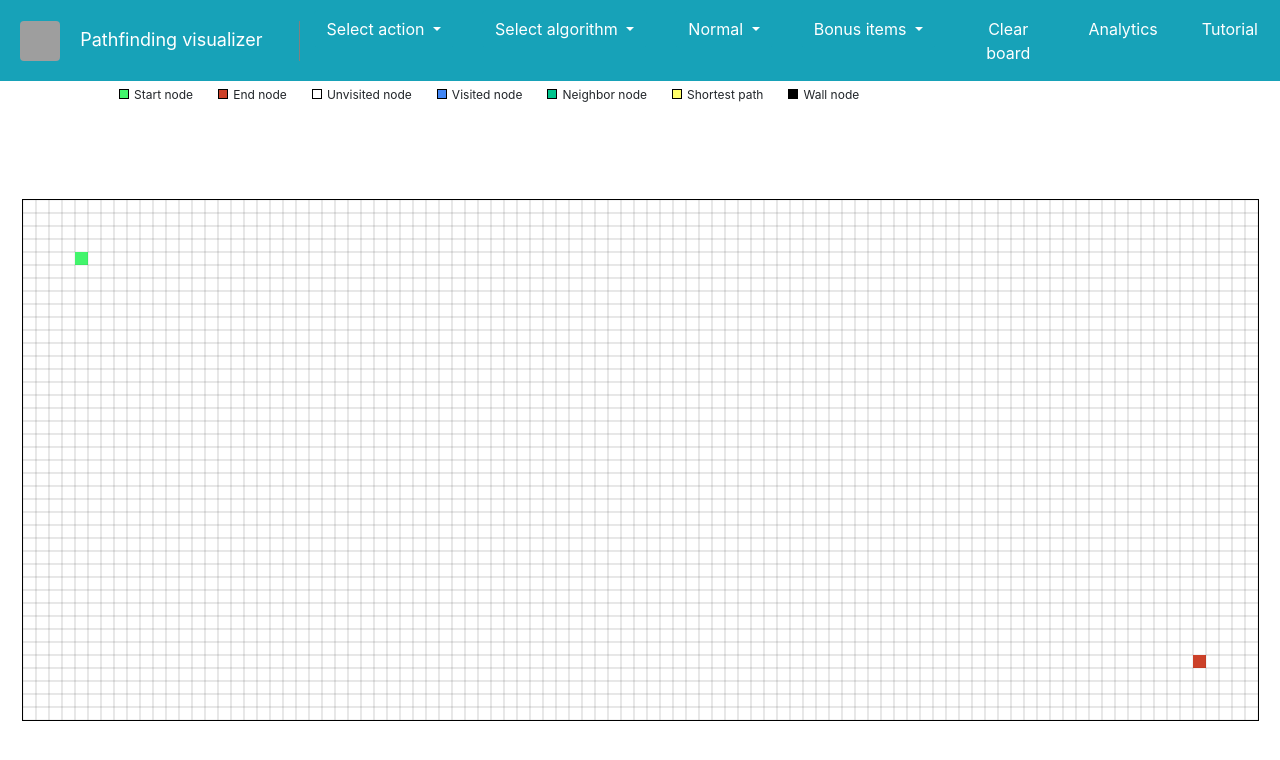
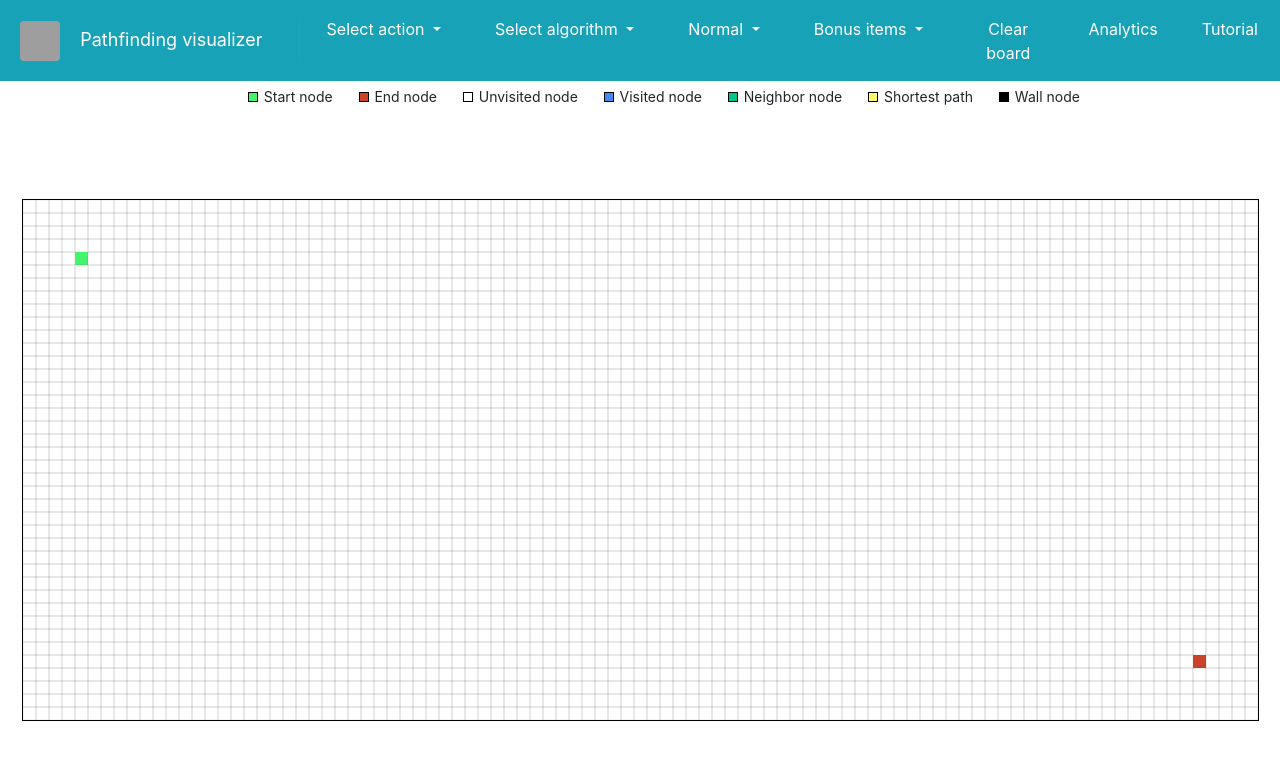
Before and after one commit to ajdinpasic/Pathfinding-visualizer, an Angular app in the folder angular-spa/: page / in a window 1280 px wide. Shown: the top 760 px of the page. Built offline with nearby package versions, Linux system fonts and the light colour scheme; grey boxes are pictures that could not be loaded.

Commit message:
font-size changed

```diff
--- a/angular-spa/src/app/components/grid-menu/grid-menu.component.css
+++ b/angular-spa/src/app/components/grid-menu/grid-menu.component.css
@@ -131,7 +131,7 @@ width: 200px;
 }
 
 #mainText {
-    font-size: 12px;
+    font-size: 14px;
 }
 
 .start {
--- a/angular-spa/src/app/components/grid-menu/grid-menu.component.html
+++ b/angular-spa/src/app/components/grid-menu/grid-menu.component.html
@@ -112,7 +112,7 @@
         </div>
     </div>
 </div>
-<div id="mainText" style="position: absolute; left: 5%;">
+<div id="mainText" style="position: absolute; left: 15%;">
     <ul>
         <li class="tutorial-nodes">
             <div class="start"></div>Start node
```
